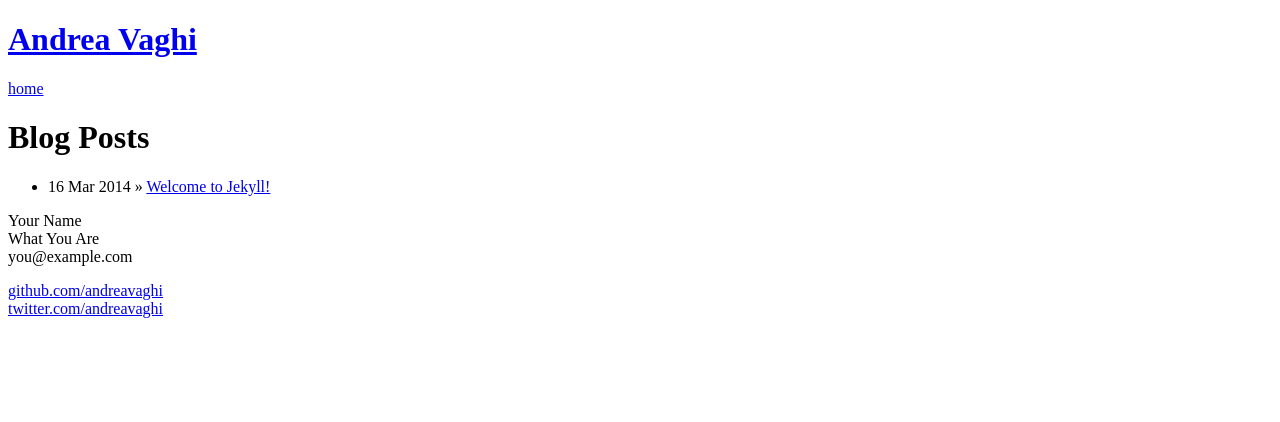
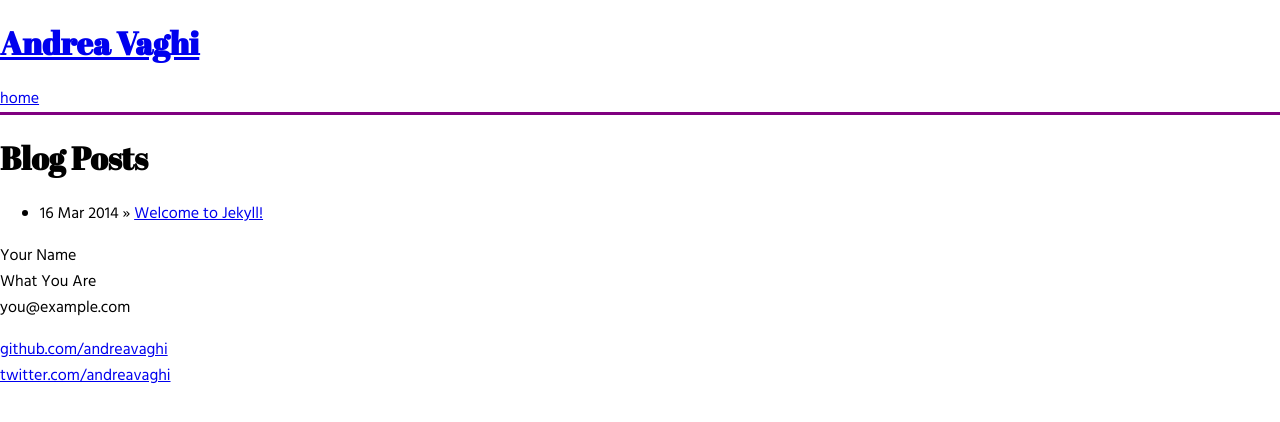
Before and after one commit to andreavaghi/blog, a Jekyll site: the page built from index.html, in a window 1280 px wide. Shown: the top 422 px of the page. Built offline with Jekyll 4.4.1, drawn with Linux system fonts in a browser that asks for light colours; Markdown is read by kramdown in place of the engine named in the settings.

Commit message:
add new fonts

```diff
--- a/_includes/head.html
+++ b/_includes/head.html
@@ -7,7 +7,7 @@
         <meta name="viewport" content="width=device-width">
 
         <!-- font CSS -->
-        <link href='https://fonts.googleapis.com/css?family=Abril+Fatface' rel='stylesheet' type='text/css'>
+        <link href="https://fonts.googleapis.com/css?family=Abril+Fatface|Hind" rel="stylesheet">
 
         <!-- syntax highlighting CSS -->
         <link rel="stylesheet" href="{{ site.baseurl }}/css/syntax.css">
--- /dev/null
+++ b/css/main.css
@@ -0,0 +1,35 @@
+body {
+  font-family: 'Hind', sans-serif;
+  padding: 0;
+  margin: 0;
+}
+
+h1, h2, h3 {
+  font-family: 'Abril Fatface', cursive;
+}
+
+.header {
+  width: 100%;
+}
+
+.header:after {
+	content: '';
+	display: block;
+	margin: auto;
+	height: 3px;
+	width: 0px;
+	background: transparent;
+	animation: borderwidth .5s forwards;
+}
+
+@keyframes borderwidth {
+  from {
+    width: 0px;
+    background-color: transparent;
+  }
+
+  to {
+    width: 100%;
+    background-color: purple;
+  }
+}
```
